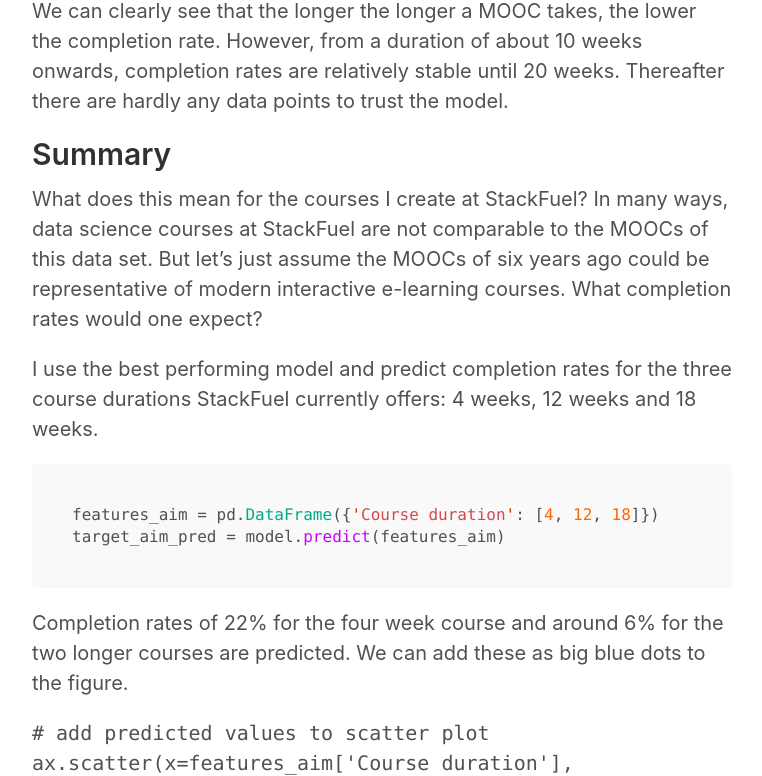
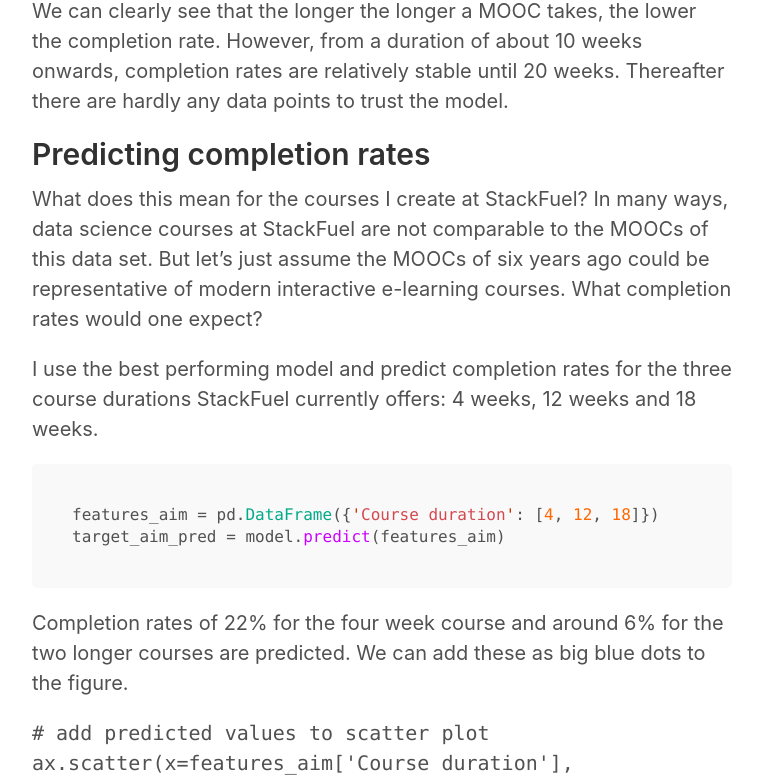
Before and after one commit to rikunert/rikunert.github.io, a Jekyll site: the page built from _posts/2019-06-5-mooc_completion.md, in a window 1280 px wide and 900 px high, scrolled down 4975 px, cut to the strip 124-900 px from the top of the window. Shown: the whole strip, without its empty margins (258-1020 px from the left). Built offline with Jekyll 4.4.1, drawn with Linux system fonts in a browser that asks for light colours; comment, search, counter and statistics services are not loaded; some of the changed text lies outside the part shown.

Commit message:
MOOC post swap subtitles

```diff
--- a/_posts/2019-06-5-mooc_completion.md
+++ b/_posts/2019-06-5-mooc_completion.md
@@ -147,7 +147,7 @@
 However, from a duration of about 10 weeks onwards, completion rates are relatively stable until 20 weeks.
 Thereafter there are hardly any data points to trust the model.
 
-## Summary
+## Predicting completion rates
 What does this mean for the courses I create at StackFuel?
 In many ways, data science courses at StackFuel are not comparable to the MOOCs of this data set.
 But let's just assume the MOOCs of six years ago could be representative of modern interactive e-learning courses.
```
Also changed, not shown: other parts of _posts/2019-06-5-mooc_completion.md (+1 -1 lines).
